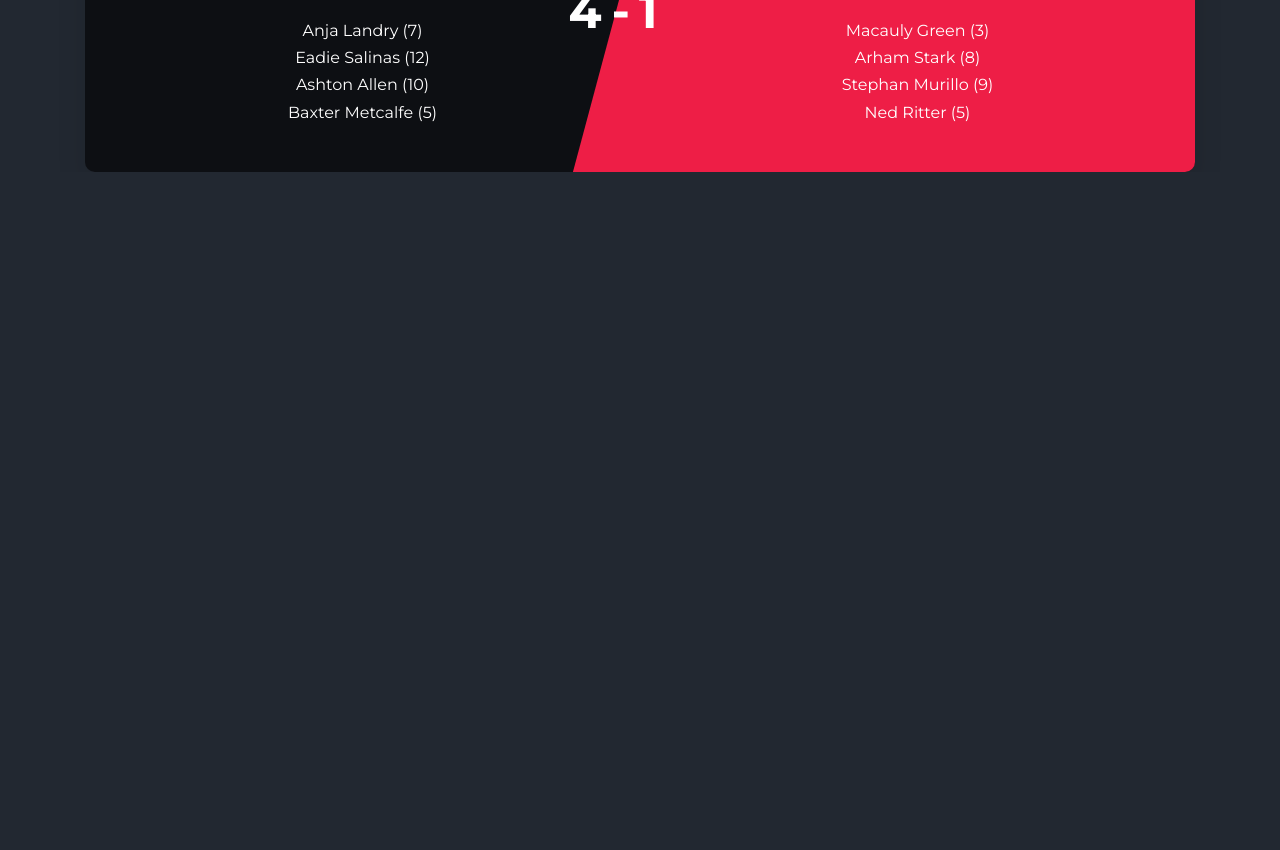
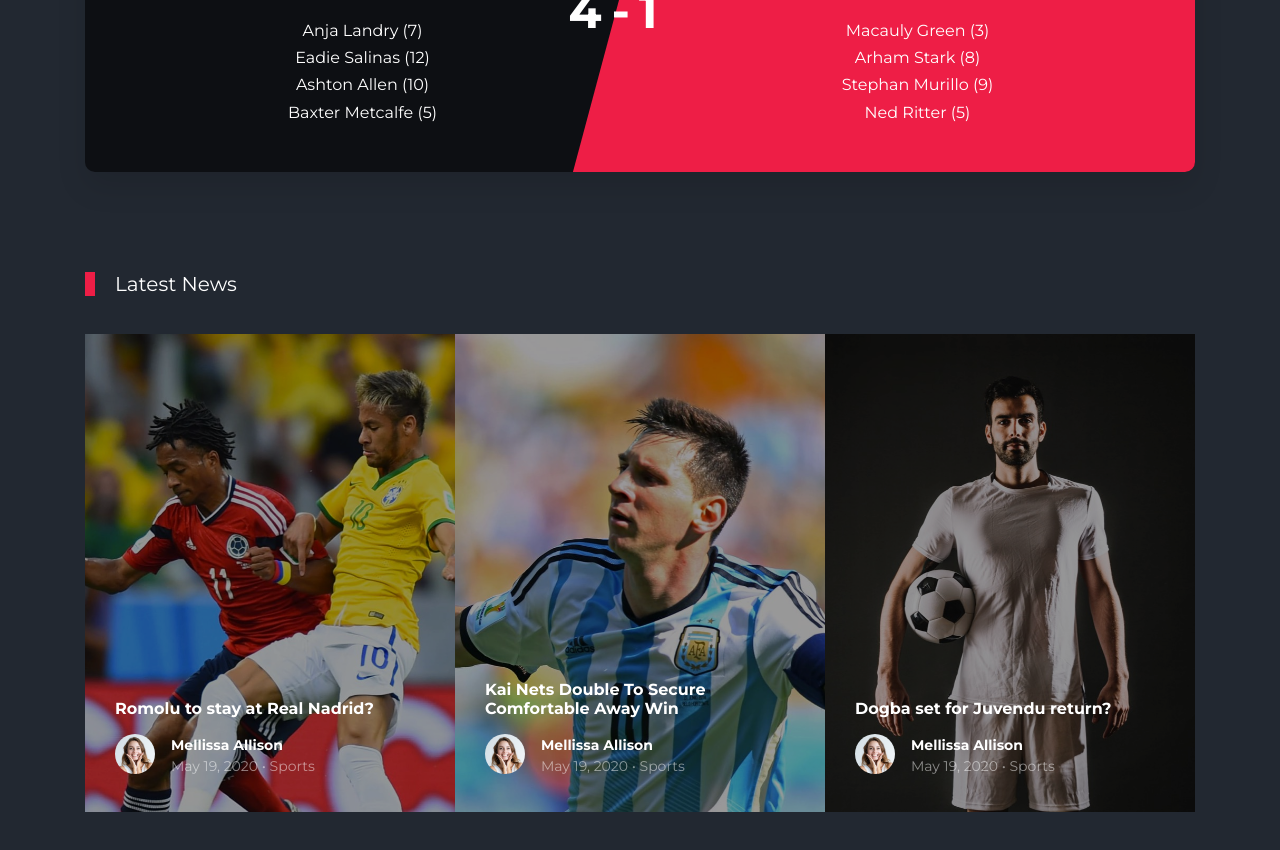
Before and after one commit to Ebuka200/DestinySoccerAcademy, a plain HTML site: page index.html in a window 1280 px wide. Shown: the part 857-1707 px from the top of the page. Before the commit the page ends 1029 px from the top, so only its background shows below. Drawn offline with Linux system fonts and the light colour scheme; files whose address does not match are found by name.

Commit message:
Latest News section
Added a section latest news or updates concerning the academy

```diff
--- a/index.html
+++ b/index.html
@@ -137,6 +137,82 @@
         </div>
       </div>
     </div>
+
+    <div class="latest-news">
+        <div class="container">
+          <div class="row">
+            <div class="col-12 title-section">
+              <h2 class="heading">Latest News</h2>
+            </div>
+          </div>
+          <div class="row no-gutters">
+            <div class="col-md-4">
+              <div class="post-entry">
+                <a href="#">
+                  <img src="images/img_1.jpg" alt="Image" class="img-fluid">
+                </a>
+                <div class="caption">
+                  <div class="caption-inner">
+                    <h3 class="mb-3">Romolu to stay at Real Nadrid?</h3>
+                    <div class="author d-flex align-items-center">
+                      <div class="img mb-2 mr-3">
+                        <img src="images/person_1.jpg" alt="">
+                      </div>
+                      <div class="text">
+                        <h4>Mellissa Allison</h4>
+                        <span>May 19, 2020 &bullet; Sports</span>
+                      </div>
+                    </div>
+                  </div>
+                </div>
+              </div>
+            </div>
+            <div class="col-md-4">
+              <div class="post-entry">
+                <a href="#">
+                  <img src="images/img_3.jpg" alt="Image" class="img-fluid">
+                </a>
+                <div class="caption">
+                  <div class="caption-inner">
+                    <h3 class="mb-3">Kai Nets Double To Secure Comfortable Away Win</h3>
+                    <div class="author d-flex align-items-center">
+                      <div class="img mb-2 mr-3">
+                        <img src="images/person_1.jpg" alt="">
+                      </div>
+                      <div class="text">
+                        <h4>Mellissa Allison</h4>
+                        <span>May 19, 2020 &bullet; Sports</span>
+                      </div>
+                    </div>
+                  </div>
+                </div>
+              </div>
+            </div>
+            <div class="col-md-4">
+              <div class="post-entry">
+                <a href="#">
+                  <img src="images/img_2.jpg" alt="Image" class="img-fluid">
+                </a>
+                <div class="caption">
+                  <div class="caption-inner">
+                    <h3 class="mb-3">Dogba set for Juvendu return?</h3>
+                    <div class="author d-flex align-items-center">
+                      <div class="img mb-2 mr-3">
+                        <img src="images/person_1.jpg" alt="">
+                      </div>
+                      <div class="text">
+                        <h4>Mellissa Allison</h4>
+                        <span>May 19, 2020 &bullet; Sports</span>
+                      </div>
+                    </div>
+                  </div>
+                </div>
+              </div>
+            </div>
+          </div>
+
+        </div>
+      </div>
     <!-- .site-wrap -->
 
     <script src="js/jquery-3.3.1.min.js"></script>
```
